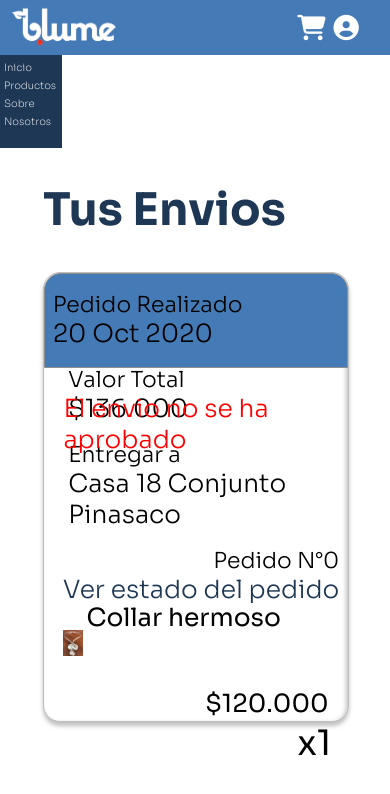
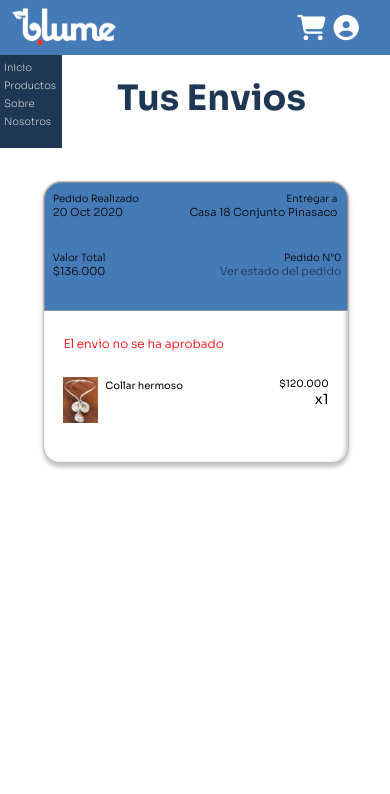
Before and after one commit to manuelandres66/blume, a Django app: page /tusenvios/ in a window 390 px wide. Shown: the top 794 px of the page. Run offline with Django 3.2, Linux system fonts and the light colour scheme; a user stored in the database is signed in; data comes from the database, SQL or seed files in the repository; some libraries are stand-ins or nearby versions.

Commit message:
Pagina Envios Responsive

```diff
--- a/static/css/pagina_envios.css
+++ b/static/css/pagina_envios.css
@@ -49,7 +49,6 @@
 }
 
 .numero_pedido {
-    display: inline-block;
     margin-top: 2vh;
     float: right;
     margin-right: 2vw;
@@ -105,6 +104,7 @@
     display: inline-block;
     position: relative;
     bottom: 6.5vh;
+    margin-left: 1vw;
 }
 
 .producto_precio {
@@ -116,7 +116,102 @@
 .producto h2 {
     font-size: 35px;
     font-weight: normal;
+    display: block;
+    text-align: right;
+}
+
+.precio_cantidad {
     float: right;
-    position: relative;
-    top: 4vh;
 }
+
+
+
+@media only screen and (max-width: 1540px) {
+    #titulo_envios {
+        font-size: 35px;
+        margin: 0;
+        position: absolute;
+        left: 30vw;
+        top: 9vh;
+    }
+    .all {
+        margin-top: 4vh;
+    }
+    .pedidos h5, .total h5, .entregar h5, .numero_pedido h5 {
+        font-size: 10px;
+    }
+    .pedidos h4, .total h4, .entregar h4, .numero_pedido a {
+        font-size: 11px;
+    }
+    .info_envio {
+        height: 15vh;
+        display: grid;
+        grid-template-columns: 36vw 42vw;
+        grid-template-rows: 8vh 6vh;
+    }
+    .pedidos {
+        grid-row: 1;
+        grid-column: 1;
+        margin: 0;
+        margin-top: 1vh;
+        margin-left: 2vw;
+    }
+    .total {
+        grid-row: 2;
+        grid-column: 1;
+        margin: 0;
+        margin-left: 2vw;
+    }
+    .entregar {
+        grid-row: 1;
+        grid-column: 2;
+        margin: 0;
+        margin-top: 1vh;
+        margin-right: 1vw;
+    }
+    .numero_pedido {
+        grid-row: 2;
+        grid-column: 2;
+        margin: 0;
+        float: none;
+    }
+
+    .entregar h5, .numero_pedido h5 {
+        text-align: right;
+        padding-right: 2vw;
+    }
+
+    .entregar h4 {
+        text-align: right;
+        margin-right: 2vw;
+    }
+
+    .numero_pedido a {
+        display: block;
+        text-align: right;
+        margin: 0;
+        padding-right: 2vw;
+    }
+
+    .llega_productos {
+        font-size: 12px;
+    }
+
+    .producto_nombre, .producto_precio {
+        font-size: 10px;
+    }
+
+    .producto h2 {
+        font-size: 14px;
+    }
+
+    .producto img {
+        height: 5.5vh;
+        width: 8.8vw;
+    }
+
+    .producto_nombre {
+        bottom: 4vh;
+    }
+
+}
--- a/templates/pagina_envios.html
+++ b/templates/pagina_envios.html
@@ -45,8 +45,10 @@
                             <a href="/joya/{{subitem.producto.material}}/{{subitem.producto.tipo}}/{{subitem.producto.id}}"><div class="producto">
                                 <img src="/{{subitem.producto.imagen}}">
                                 <h3 class="producto_nombre">{{subitem.producto.nombre}}</h3>
-                                <h3 class="producto_precio">{{subitem.producto.precio}}</h3>
-                                <h2 class="producto_cantidad">x{{subitem.cantidad}}</h2>
+                                <div class="precio_cantidad">
+                                    <h3 class="producto_precio">{{subitem.producto.precio}}</h3>
+                                    <h2 class="producto_cantidad">x{{subitem.cantidad}}</h2>
+                                </div>
                             </div></a>
                             {% endif %}
                         {% endfor %}
@@ -67,14 +69,5 @@
             valores_producto[i].textContent = '$' + valores_producto[i].textContent.replace(/\B(?=(\d{3})+(?!\d))/g, ".");
         };
 
-        var pn = document.getElementsByClassName('producto_precio')
-        var pc = document.getElementsByClassName('producto_cantidad')
-
-        for (var i = 0; i < pc.length; i++) {
-            let width = pn[i].offsetWidth;
-            console.log(width);
-            let producto = pc[i];
-            producto.style.left = (width + 22) + "px";
-        }
     </script>
 </html>
```
Also changed, not shown: static/css/material.css (+12 -1 lines).
